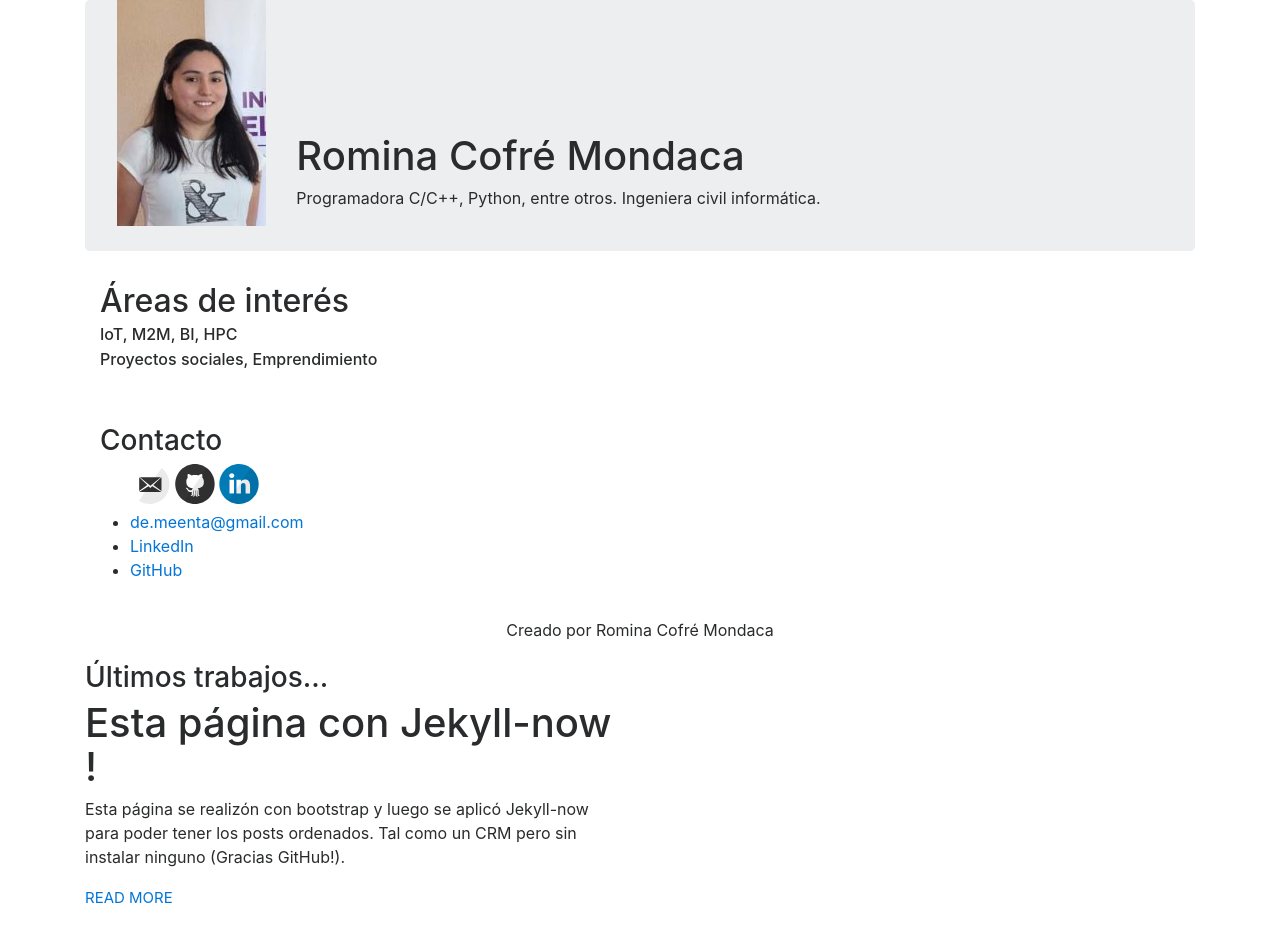
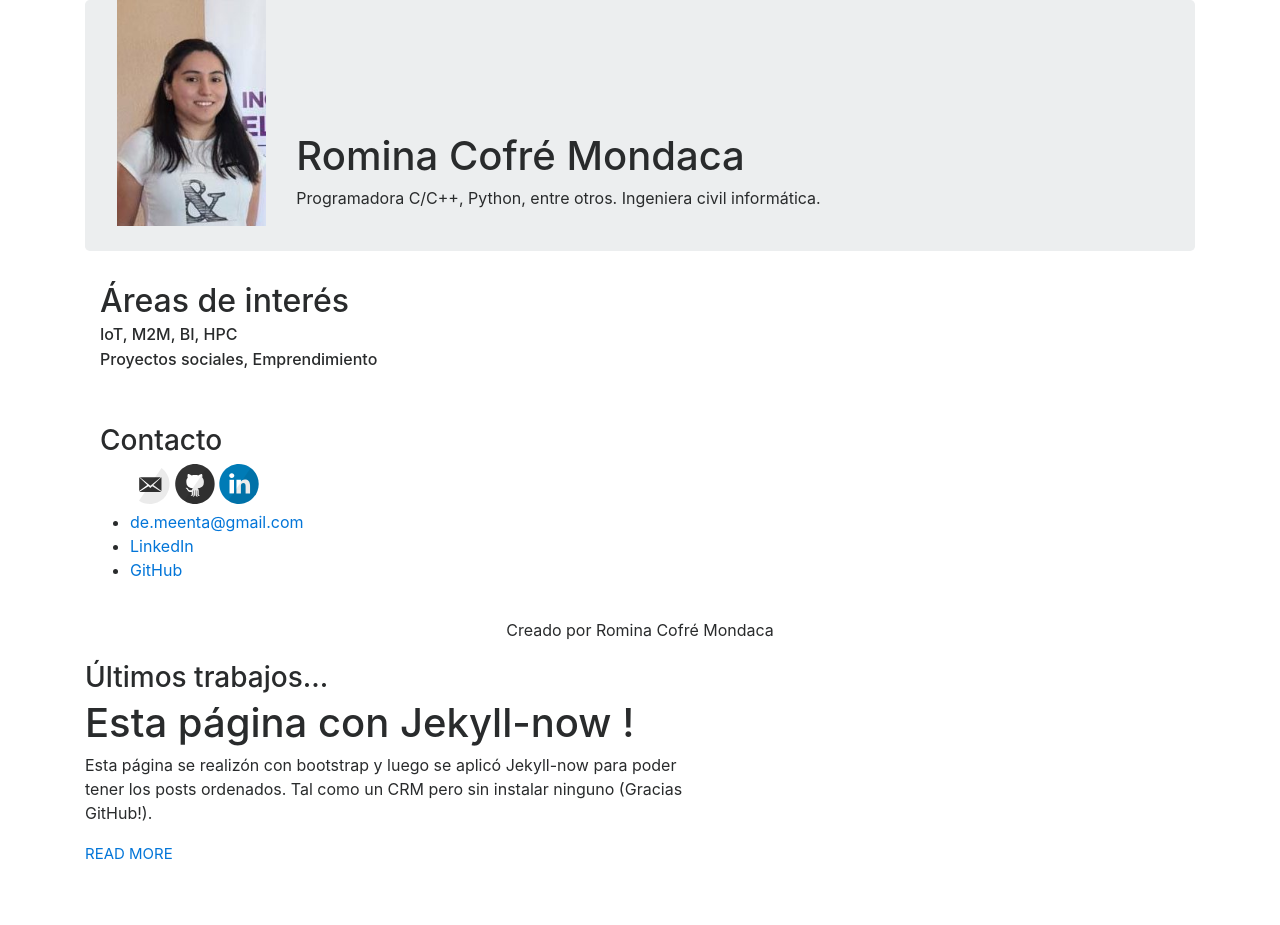
Before and after one commit to demeenta/demeenta.github.io, a Jekyll site: the page built from index.html, in a window 1280 px wide. Built offline with Jekyll 4.4.1, drawn with Linux system fonts in a browser that asks for light colours; nearby versions of some CDN libraries; after the commit the page ends 900 px from its top, so only the background shows below that.

Commit message:
title section posts

```diff
--- a/_layouts/default.html
+++ b/_layouts/default.html
@@ -67,7 +67,7 @@
         </footer>
       </div>
 
-      <div class="col-md-6">
+      <div class="col-md-7">
         <h3>Últimos trabajos...</h3>
         {{ content }}
       </div>
```
